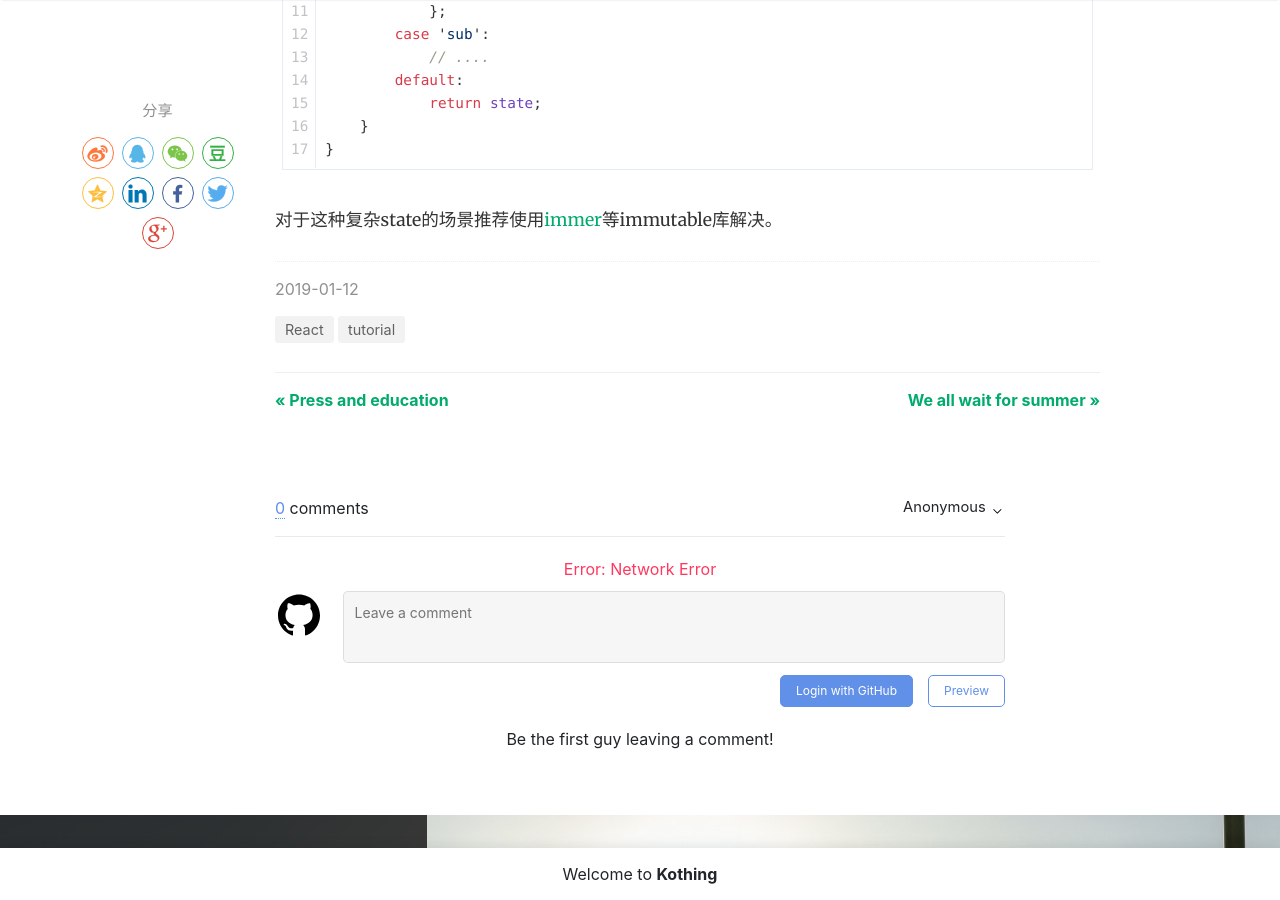
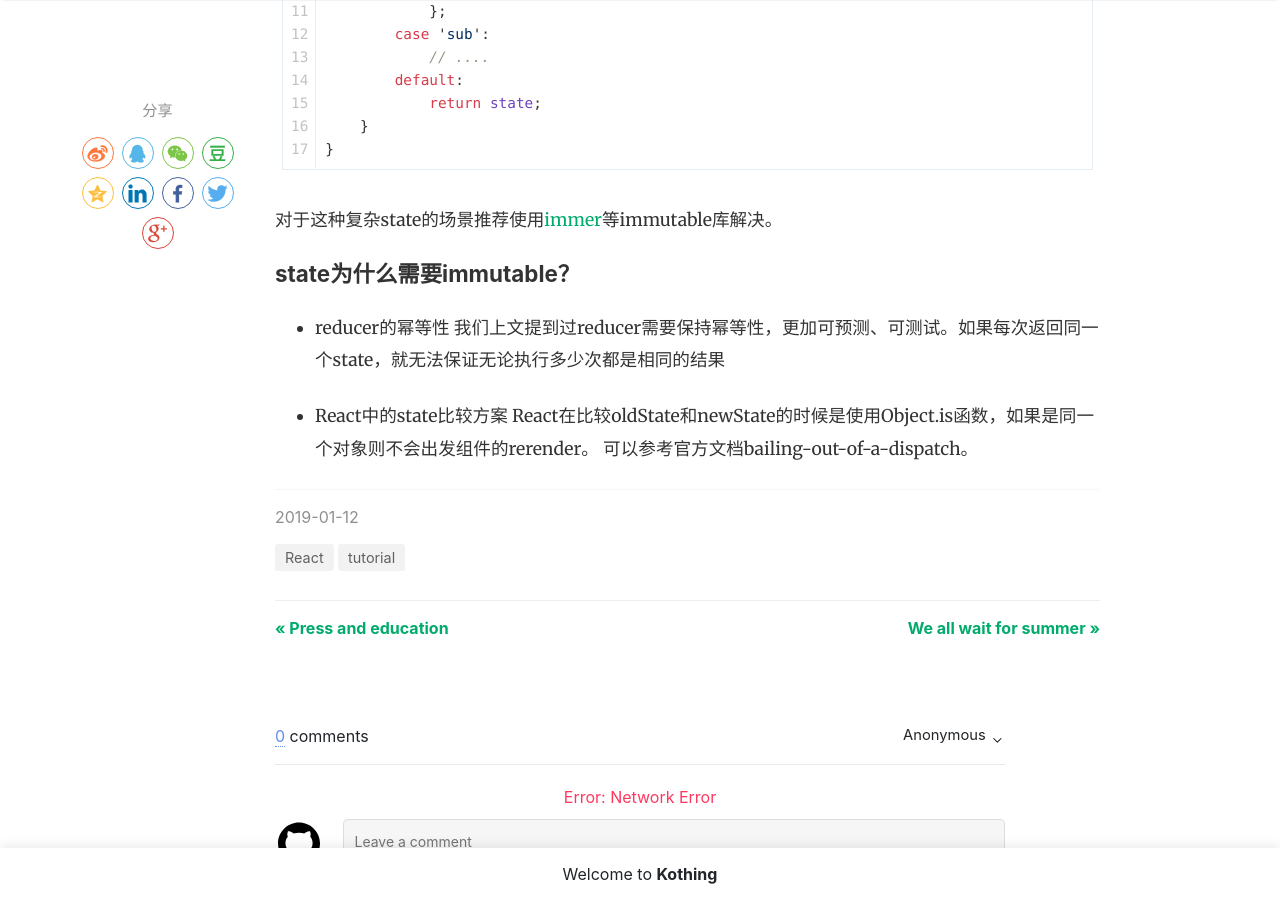
Before and after one commit to kothing/kothing.github.io, a Jekyll site: the page built from _posts/2019-01-12-react-hook--useReducer.md, in a window 1280 px wide and 900 px high, scrolled down 3186 px. Built offline with Jekyll 4.4.1, drawn with Linux system fonts in a browser that asks for light colours; nearby versions of some CDN libraries; comment, search, counter and statistics services are not loaded.

Commit message:
Update 2019-01-12-react-hook--useReducer.md

````diff
--- a/_posts/2019-01-12-react-hook--useReducer.md
+++ b/_posts/2019-01-12-react-hook--useReducer.md
@@ -89,3 +89,11 @@ function bookReducer(state, action) {
 }
 ```
 对于这种复杂state的场景推荐使用[immer](https://github.com/immerjs/immer "immer")等immutable库解决。
+
+### state为什么需要immutable？
++ reducer的幂等性
+我们上文提到过reducer需要保持幂等性，更加可预测、可测试。如果每次返回同一个state，就无法保证无论执行多少次都是相同的结果
+
++ React中的state比较方案
+React在比较oldState和newState的时候是使用Object.is函数，如果是同一个对象则不会出发组件的rerender。
+可以参考官方文档bailing-out-of-a-dispatch。
````
